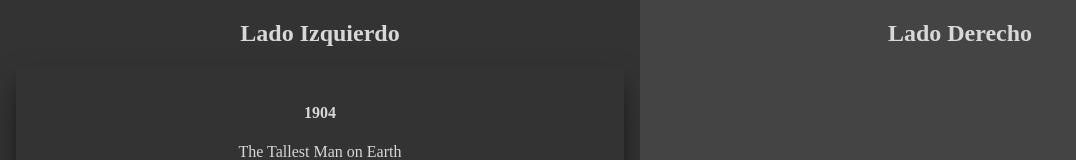
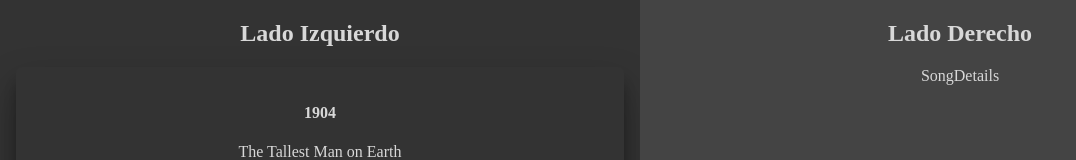
Before and after one commit to warderer/react-avanzado-g16, a React (Vite) app in the folder 03-react-context/: page / in a window 1280 px wide. Shown: the top 160 px of the page, without its empty margins (0-1076 px from the left). Built offline with nearby package versions, Linux system fonts and the light colour scheme.

Commit message:
✨ SongDetails Básico

```diff
--- /dev/null
+++ b/03-react-context/src/components/SongDetails/SongDetails.jsx
@@ -0,0 +1,8 @@
+import './songdetails.css'
+
+const SongDetails = () => {
+  return (
+    <div>SongDetails</div>
+  )
+}
+export default SongDetails
--- /dev/null
+++ b/03-react-context/src/components/SongDetails/index.js
@@ -0,0 +1 @@
+export { default as SongDetails } from './SongDetails'
--- a/03-react-context/src/pages/Home/Home.jsx
+++ b/03-react-context/src/pages/Home/Home.jsx
@@ -1,4 +1,5 @@
 import { SongList } from '@/components/SongList'
+import { SongDetails } from '@/components/SongDetails'
 import './home.css'
 
 const Home = () => {
@@ -10,6 +11,7 @@ const Home = () => {
       </div>
       <div className='derecho'>
         <h2>Lado Derecho</h2>
+        <SongDetails />
       </div>
     </div>
   )
```
Also changed, not shown: 03-react-context/src/components/SongDetails/songdetails.css (added).
